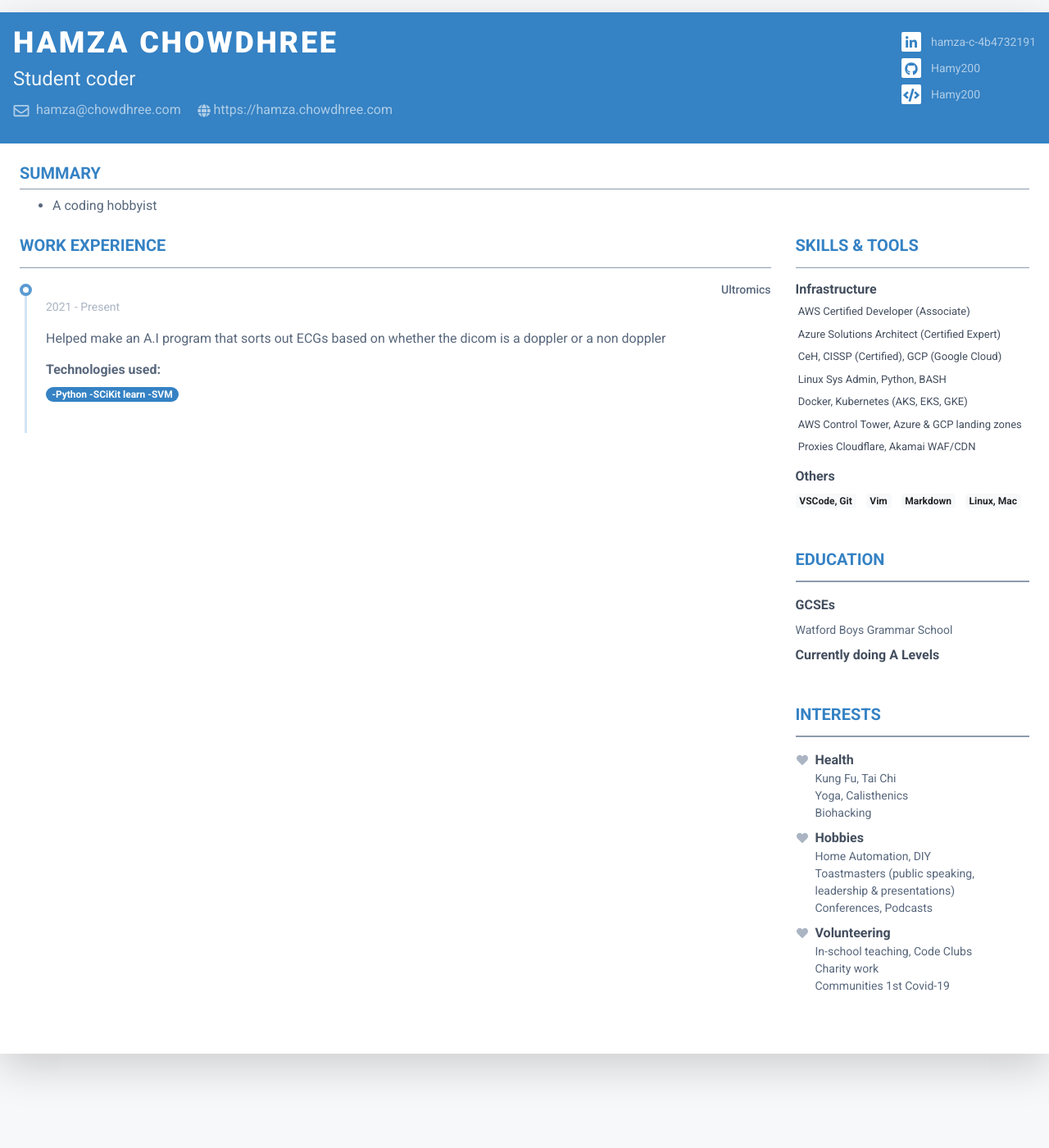
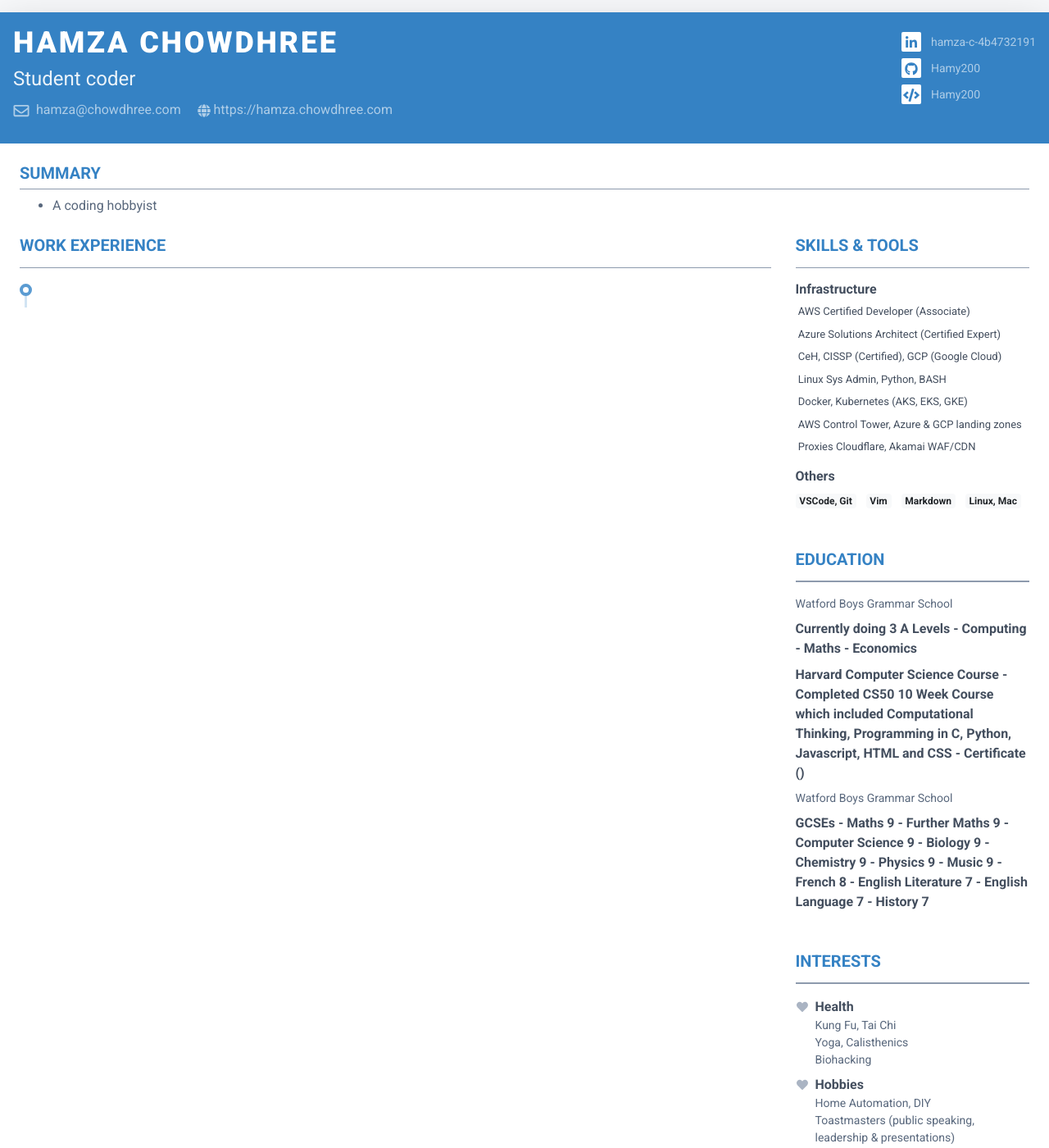
Before and after one commit to Hamy200/resume, a Jekyll site: the page built from index.markdown, in a window 1280 px wide and 1400 px high. Shown: the whole window at 82% size. Built offline with Jekyll 4.4.1, drawn with Linux system fonts in a browser that asks for light colours; nearby versions of some CDN libraries.

Commit message:
Update data.yml

```diff
--- a/_data/data.yml
+++ b/_data/data.yml
@@ -26,16 +26,41 @@ summary: |
 
 
 education:
+  - university: Watford Boys Grammar School
+  - degree: Currently doing 3 A Levels
+            - Computing
+            - Maths
+            - Economics
+  - degree: Harvard Computer Science Course
+            - Completed CS50 10 Week Course which included Computational Thinking, Programming in C, Python, Javascript, HTML and CSS
+            - Certificate ()
+  - university: Watford Boys Grammar School
   - degree: GCSEs
-  - university: Watford Boys Grammar School
-  - degree: Currently doing A Levels
+            - Maths 9
+            - Further Maths 9
+            - Computer Science 9
+            - Biology 9
+            - Chemistry 9
+            - Physics 9
+            - Music 9
+            - French 8
+            - English Literature 7
+            - English Language 7
+            - History 7
+
+
+
+
 
 experiences:
-  - role:
-    time: 2021 - Present
+  -role:
+  - time: September 2022 - Present
+
+  - role: A.I python data analytics engineer
+    time: July 2022 (Work Experience)
     company: Ultromics
     details: |
-        Helped make an A.I program that sorts out ECGs based on whether the dicom is a doppler or a non doppler
+        Helped make an A.I program that sorts out ECG scans based on whether the dicom is a doppler or a non doppler
     highlights:
         - Successfully achieved 100% accuracy on the sorting of the images
     technologies:
```
